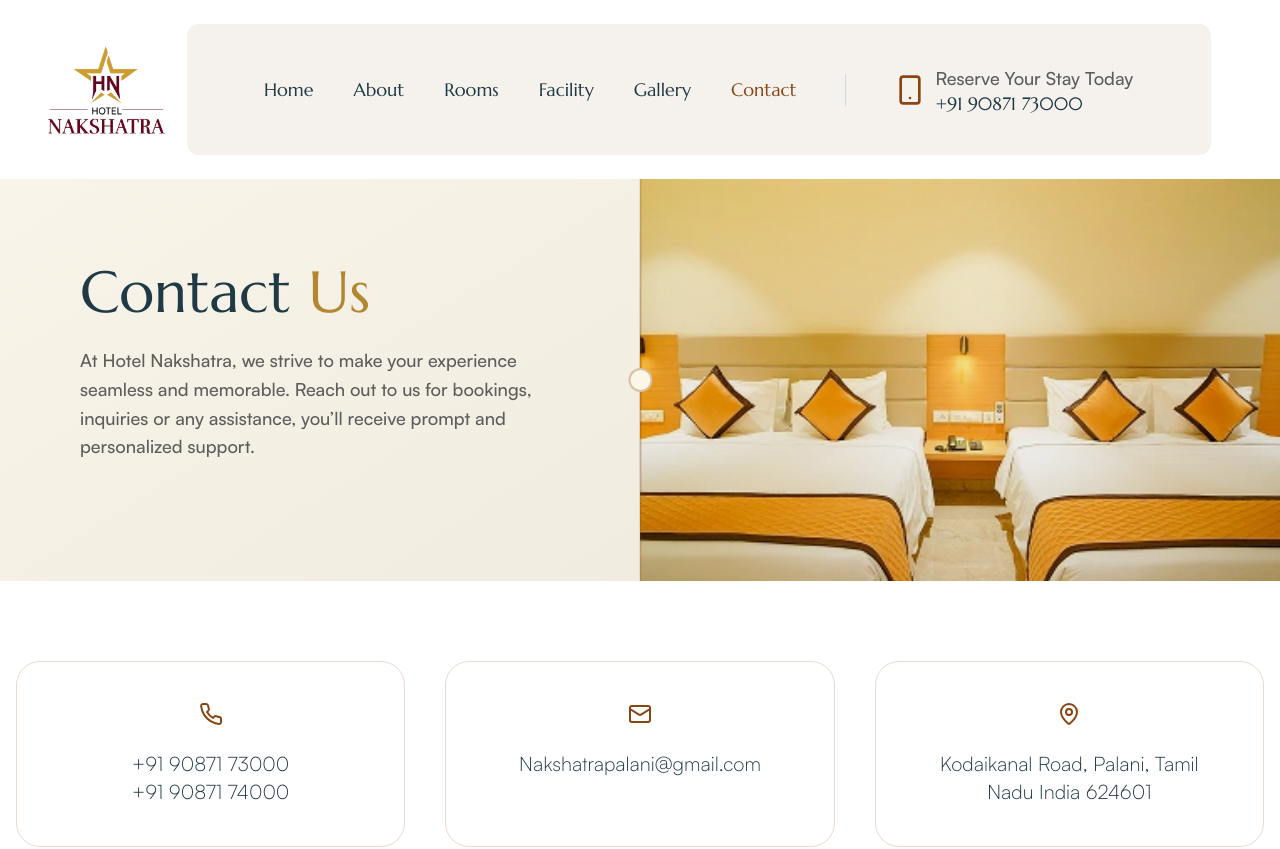
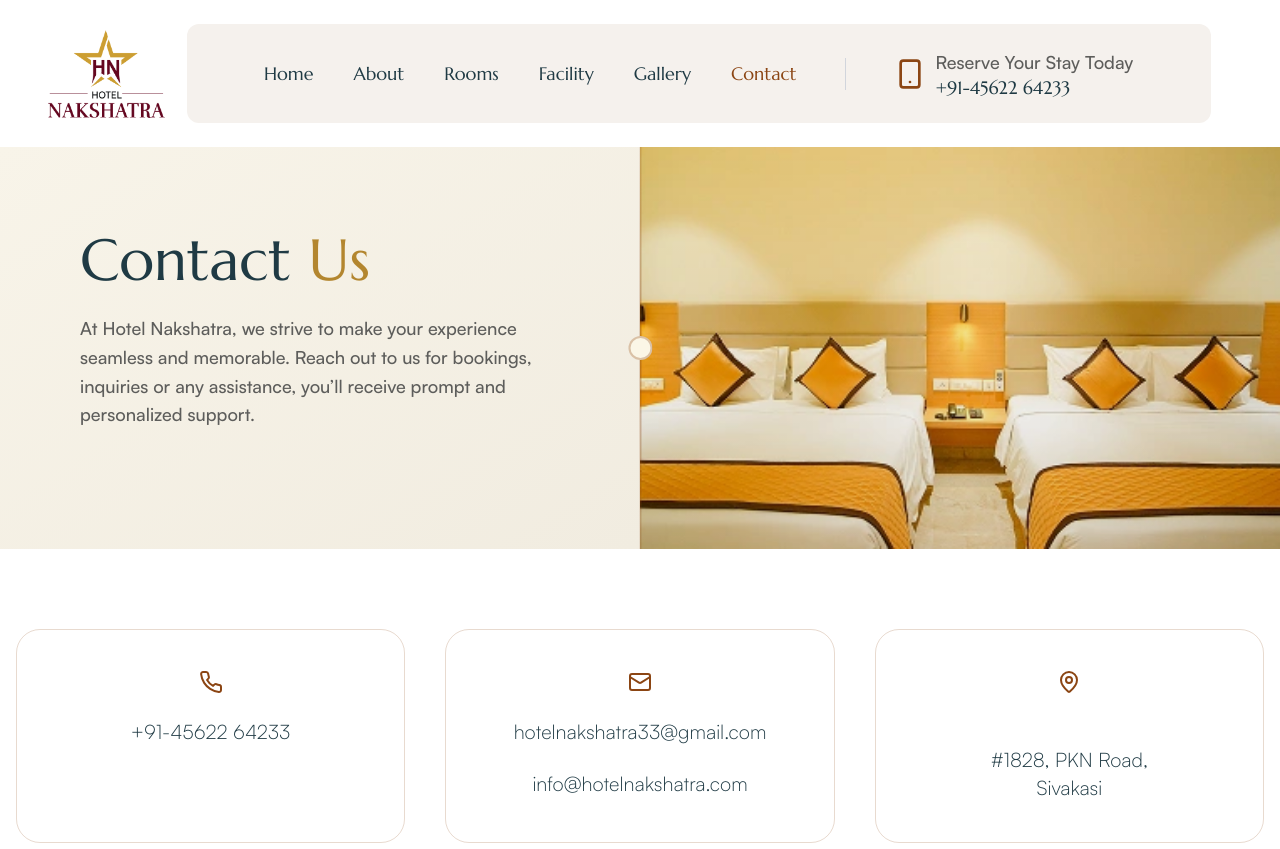
Before and after one commit to RDBA-CBE/nakshathra, a Next.js app: page /contact in a window 1280 px wide. Shown: the top 849 px of the page. Built offline with nearby package versions, Linux system fonts and the light colour scheme; a web font is replaced by a local one.

Commit message:
Contact Details

```diff
--- a/app/contact/page.tsx
+++ b/app/contact/page.tsx
@@ -145,8 +145,7 @@ export default function ContactPage() {
             <div className='rounded-3xl border border-[#8B4513]/20 p-10 hover:shadow-xl transition'>
               <Phone className='w-6 h-6 mx-auto text-[#8B4513]' />
               <p className='mt-6 text-xl text-[#1F3A44] font-light'>
-                +91 90871 73000 <br />
-                +91 90871 74000
+                +91-45622 64233
               </p>
             </div>
 
@@ -154,7 +153,11 @@ export default function ContactPage() {
             <div className='rounded-3xl border border-[#8B4513]/20 p-10 hover:shadow-xl transition'>
               <Mail className='w-6 h-6 mx-auto text-[#8B4513]' />
               <p className='mt-6 text-xl text-[#1F3A44] font-light break-all'>
-                Nakshatrapalani@gmail.com
+                hotelnakshatra33@gmail.com
+              </p>
+
+              <p className='mt-6 text-xl text-[#1F3A44] font-light break-all'>
+                info@hotelnakshatra.com
               </p>
             </div>
 
@@ -162,7 +165,7 @@ export default function ContactPage() {
             <div className='rounded-3xl  border border-[#8B4513]/20 p-10 hover:shadow-xl transition'>
               <MapPin className='w-6 h-6 mx-auto text-[#8B4513]' />
               <p className='mt-6 text-xl text-[#1F3A44] font-light'>
-                Kodaikanal Road, Palani, Tamil Nadu India 624601
+              <br/> #1828, PKN Road,<br/> Sivakasi
               </p>
             </div>
           </div>
@@ -171,7 +174,7 @@ export default function ContactPage() {
       <section className='relative max-w-7xl  mx-auto rounded-3xl h-[300px]'>
         <div className='relative w-full h-full min-h-[300px] overflow-hidden rounded-3xl'>
           <iframe
-            src='https://www.google.com/maps/embed?pb=!1m14!1m8!1m3!1d3923.8584287991243!2d77.523839!3d10.432807!3m2!1i1024!2i768!4f13.1!3m3!1m2!1s0x3ba9df4228c617b3%3A0xe36994319f709ff6!2sHotel%20Nakshatra-%20A%20Royal%20Stay!5e0!3m2!1sen!2sin!4v1770721274807!5m2!1sen!2sin'
+            src='https://www.google.com/maps/embed?pb=!1m17!1m12!1m3!1d3935.5997870721044!2d77.805296!3d9.456446999999997!2m3!1f0!2f0!3f0!3m2!1i1024!2i768!4f13.1!3m2!1m1!2zOcKwMjcnMjMuMiJOIDc3wrA0OCcxOS4xIkU!5e0!3m2!1sen!2sin!4v1771068439471!5m2!1sen!2sin'
             className='absolute inset-0 w-full h-full border-0'
             loading='lazy'
             referrerPolicy='no-referrer-when-downgrade'
--- a/components/header.tsx
+++ b/components/header.tsx
@@ -20,10 +20,17 @@ export default function Header() {
   const [mobileOpen, setMobileOpen] = useState(false);
   const [isScrolled, setIsScrolled] = useState(false);
 
-  // ✅ MUST be INSIDE component
+  // ✅ Smooth scroll detection (no shaking)
   useEffect(() => {
+    let lastState = false;
+
     const handleScroll = () => {
-      setIsScrolled(window.scrollY > 20);
+      const current = window.scrollY > 60;
+
+      if (current !== lastState) {
+        lastState = current;
+        setIsScrolled(current);
+      }
     };
 
     window.addEventListener('scroll', handleScroll, { passive: true });
@@ -32,40 +39,38 @@ export default function Header() {
   }, []);
 
   return (
-    <header className='w-full bg-white sticky top-0 z-50 transition-all duration-300'>
-      <div className='container mx-auto px-4 sm:px-6 lg:px-8 xl:px-12'>
+    <header className="w-full bg-white lg:sticky lg:top-0 lg:z-50 transition-shadow duration-300">
+      <div className="container mx-auto px-4 sm:px-6 lg:px-8 xl:px-12">
+
+        {/* ⭐ FIXED HEIGHT — ONLY SCALE INSIDE */}
         <div
-          className={`flex items-center justify-between transition-all duration-300 ${
-            isScrolled ? 'py-3 lg:py-3' : 'py-5 lg:py-6'
-          }`}
+          className={`flex items-center justify-between py-5 lg:py-6
+            transition-transform duration-300 origin-top ${
+              isScrolled ? 'scale-[0.95]' : 'scale-100'
+            }`}
         >
           {/* Logo */}
-          <Link href='/' className='flex items-center flex-shrink-0 z-10'>
+          <Link href="/" className="flex items-center flex-shrink-0 z-10">
             <img
-              src='/header-logo.png'
-              alt='Hotel Nakshatra Logo'
-              className={`h-auto w-auto transition-all duration-300 ${
-                isScrolled
-                  ? 'max-h-12 lg:max-h-14'
-                  : 'max-h-16 sm:max-h-16 lg:max-h-20 xl:max-h-22'
-              }`}
+              src="/header-logo.png"
+              alt="Hotel Nakshatra Logo"
+              className="h-auto w-auto max-h-16 sm:max-h-16 lg:max-h-20 xl:max-h-22"
             />
           </Link>
 
           {/* Desktop Navigation */}
           <div
-            className={`hidden lg:flex items-center gap-10 xl:gap-12 bg-[#F5F1ED] rounded-xl flex-1 justify-center max-w-5xl mx-auto transition-all duration-300 ${
-              isScrolled ? 'px-8 xl:px-10 py-3' : 'px-10 xl:px-16 py-4 xl:py-10'
-            }`}
+            className="hidden lg:flex items-center gap-10 xl:gap-12
+              bg-[#F5F1ED] rounded-xl flex-1 justify-center
+              max-w-5xl mx-auto px-10 xl:px-16 py-4 xl:py-6
+              transition-all duration-300"
           >
-            <nav className='flex items-center gap-6 xl:gap-10'>
+            <nav className="flex items-center gap-6 xl:gap-10">
               {navItems.map((item) => (
                 <Link
                   key={item.name}
                   href={item.href}
-                  className={`transition-colors ${
-                    isScrolled ? 'text-[16px]' : 'text-[18px]'
-                  } ${
+                  className={`text-[18px] transition-colors ${
                     pathname === item.href
                       ? 'text-[#8B4513]'
                       : 'text-[#1F3A44] hover:text-[#8B4513]'
@@ -77,49 +82,48 @@ export default function Header() {
               ))}
             </nav>
 
-            <div className={`w-px bg-gray-300 ${isScrolled ? 'h-6' : 'h-8'}`} />
+            <div className="w-px h-8 bg-gray-300" />
 
-            <div className='flex items-center gap-2.5'>
-              <Smartphone
-                className={`text-[#8B4513] transition-all duration-300 ${
-                  isScrolled ? 'w-6 h-6' : 'w-8 h-8'
-                }`}
-              />
-              <div className='flex flex-col leading-tight'>
-                <p className='para whitespace-nowrap'>
+            <div className="flex items-center gap-2.5">
+              <Smartphone className="w-8 h-8 text-[#8B4513]" />
+              <div className="flex flex-col leading-tight">
+                <p className="para whitespace-nowrap">
                   Reserve Your Stay Today
                 </p>
-                <span className='header-contact'>+91 90871 73000</span>
+                <span className="header-contact">
+                  +91-45622 64233
+                </span>
               </div>
             </div>
           </div>
 
           {/* Mobile Hamburger */}
           <button
-            className='lg:hidden z-50'
+            className="lg:hidden z-50"
             onClick={() => setMobileOpen(!mobileOpen)}
-            aria-label='Toggle menu'
+            aria-label="Toggle menu"
           >
             {mobileOpen ? (
-              <X className='w-6 h-6 text-[#1F3A44]' />
+              <X className="w-6 h-6 text-[#1F3A44]" />
             ) : (
-              <Menu className='w-6 h-6 text-[#1F3A44]' />
+              <Menu className="w-6 h-6 text-[#1F3A44]" />
             )}
           </button>
         </div>
 
+        {/* Mobile Menu */}
         {mobileOpen && (
-          <div className='lg:hidden mt-2 bg-white border-t border-gray-200 shadow-md rounded-b-xl z-40 relative'>
-            <nav className='flex flex-col gap-4 p-4'>
+          <div className="lg:hidden mt-2 bg-white border-t border-gray-200 mb-4 shadow-md rounded-b-xl">
+            <nav className="flex flex-col gap-4 p-4">
               {navItems.map((item) => (
                 <Link
                   key={item.name}
                   href={item.href}
                   onClick={() => setMobileOpen(false)}
-                  className={`text-base font-normal transition-colors ${
+                  className={`text-base ${
                     pathname === item.href
                       ? 'text-[#8B4513] font-medium'
-                      : 'text-[#1F3A44] hover:text-[#8B4513]'
+                      : 'text-[#1F3A44]'
                   }`}
                   style={{ fontFamily: '"Marcellus", serif' }}
                 >
@@ -128,15 +132,14 @@ export default function Header() {
               ))}
             </nav>
 
-            {/* Booking Info */}
-            <div className='flex items-center gap-3 mt-2 border-t border-gray-200 bg-[#F5F5F5] px-4 py-3 rounded-b-xl'>
-              <Smartphone className='w-6 h-6 text-[#8B4513] flex-shrink-0' />
-              <div className='flex flex-col'>
-                <span className='text-xs text-[#666] leading-tight'>
+            <div className="flex items-center gap-3 mt-2 border-t border-gray-200 bg-[#F5F5F5] px-4 py-3 rounded-b-xl">
+              <Smartphone className="w-6 h-6 text-[#8B4513]" />
+              <div className="flex flex-col">
+                <span className="text-xs text-[#666] leading-tight">
                   Reserve Your Stay Today
                 </span>
-                <span className='text-sm font-semibold text-[#1F3A44] leading-tight'>
-                  +91 90871 73000
+                <span className="text-sm font-semibold text-[#1F3A44] leading-tight">
+                  +91-45622 64233
                 </span>
               </div>
             </div>
```
